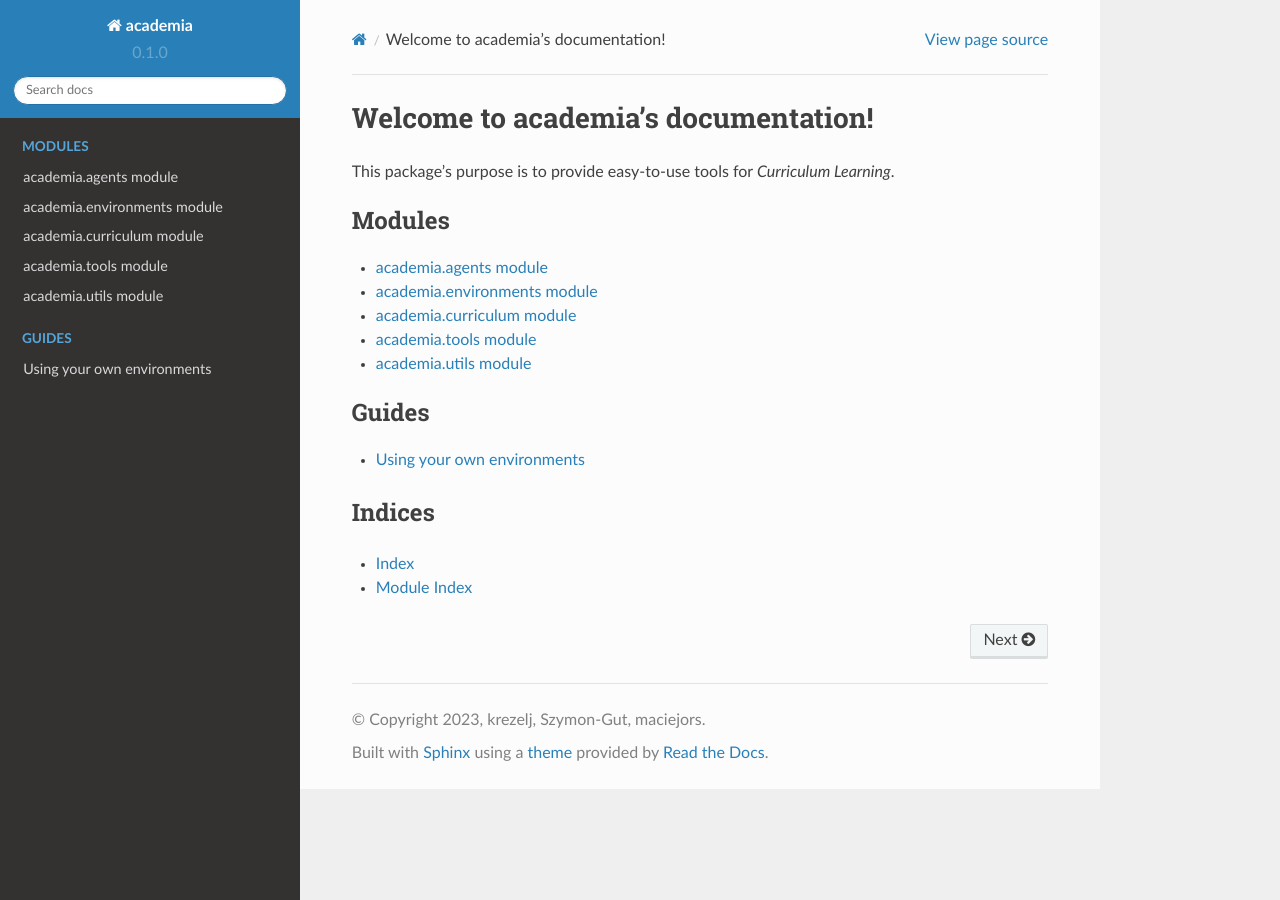
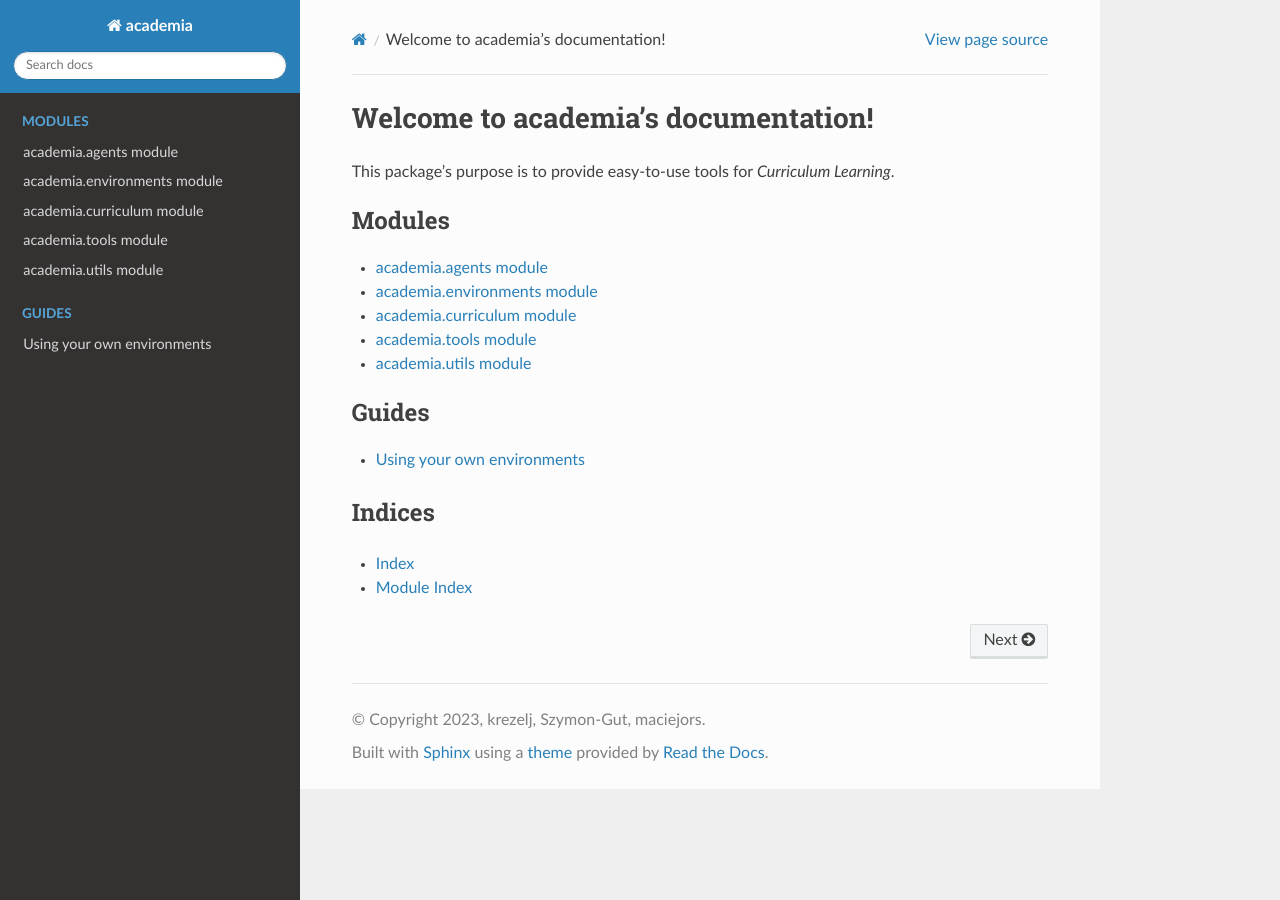
Before and after one commit to krezelj/academia, a Sphinx documentation site: the page built from docs/index.rst, in a window 1280 px wide. Built offline with Sphinx 7.4.7 and the Read the Docs theme 2.0.0, drawn with Linux system fonts in a browser that asks for light colours.

Commit message:
remove version id from conf.py (it can be configured on rtd)

```diff
--- a/docs/conf.py
+++ b/docs/conf.py
@@ -20,7 +20,6 @@ sys.path.insert(0, os.path.abspath('..'))
 project = 'academia'
 copyright = '2023, krezelj, Szymon-Gut, maciejors'
 author = 'krezelj, Szymon-Gut, maciejors'
-version = '0.1.0'
 
 
 # -- General configuration ---------------------------------------------------
```
